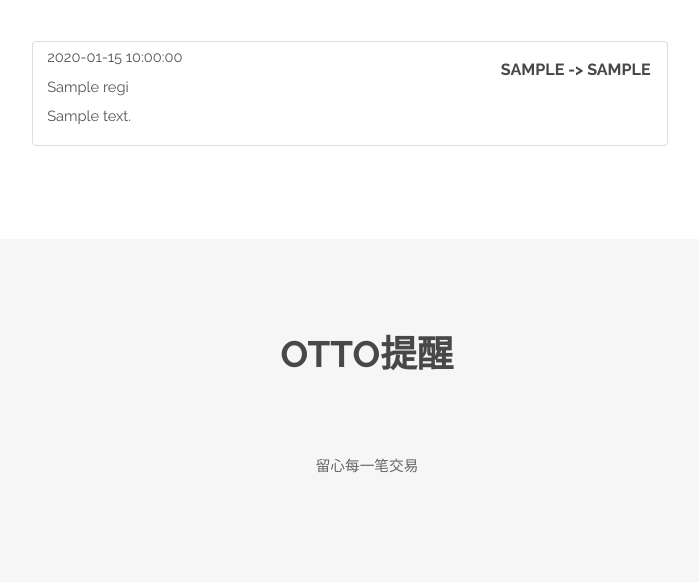
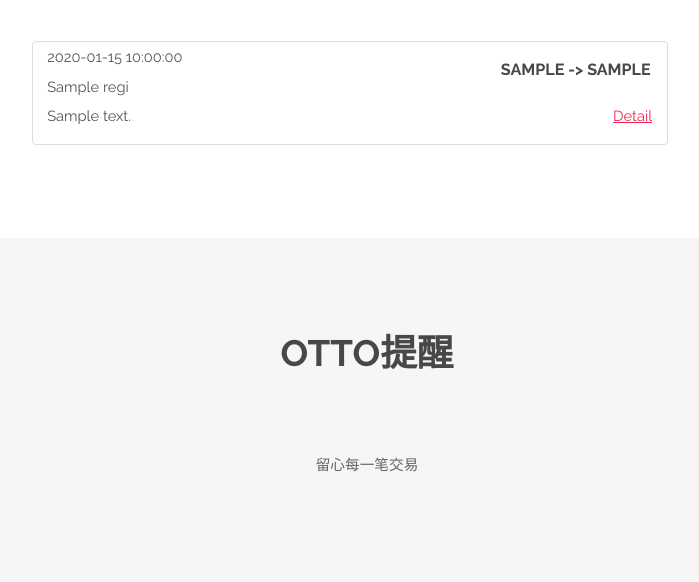
Before and after one commit to mymjack/Project-Alpha, a PHP site: page /index.php in a window 1280 px wide. Shown: the part 795-1377 px from the top of the page, without its empty margins (273-972 px from the left). Run offline with PHP 8.4, Linux system fonts and the light colour scheme; tables that the repository leaves empty or names only in its code hold one stand-in row (values such as "Sample post").

Commit message:
trimming description to 1 line
Also added after pseudo element with clickable text 'detail'

```diff
--- /dev/null
+++ b/assets/css/otto.css
@@ -0,0 +1,16 @@
+.oneline-desc{
+	overflow: hidden;
+	margin-right: 1em;
+	padding-right: 2em;
+	max-height: 28px;
+	position: relative;
+}
+	.oneline-desc::after {
+		content: 'Detail';
+		display: block;
+		position: absolute;
+		top: 0;
+		right: 0;
+		text-decoration: underline;
+	    color: #f32853;
+	}
--- a/index.php
+++ b/index.php
@@ -12,6 +12,7 @@
 	<meta charset="utf-8" />
 	<meta name="viewport" content="width=device-width, initial-scale=1" />
 	<link rel="stylesheet" href="assets/css/main.css" />
+	<link rel="stylesheet" href="assets/css/otto.css" />
 </head>
 <body class="landing">
 
@@ -132,7 +133,8 @@
 										$date = $row['traveldate'];
 										$arri = $row['arrivals'];
 										$des = $row['description'];
-											echo "<a href='pages/single.php?id_key=$id' class='display-content' style='text-decoration:none;'><h4>$dep -> $arri</h4>$date<br>$name<br>$des</a>";
+										echo "<a href='pages/single.php?id_key=$id' class='display-content' style='text-decoration:none;'><h4>$dep -> $arri</h4>$date<br>$name<br>
+										<div class='oneline-desc'>$des</div></a>";
 									}
 								} else {
 									echo "Oops, no data right now. Please come back later.";
--- a/pages/search.php
+++ b/pages/search.php
@@ -42,6 +42,7 @@
 	<meta charset="utf-8" />
 	<meta name="viewport" content="width=device-width, initial-scale=1" />
 	<link rel="stylesheet" href="../assets/css/main.css" />
+	<link rel="stylesheet" href="../assets/css/otto.css" />
 </head>
 <body>
 	<!-- Header -->
@@ -169,7 +170,8 @@
 									$arri = $row['arrivals'];
 									$des = $row['description'];
 									//echo "<a href='single.php?id_key=$id' class='display-content' style='text-decoration:none;'><br>$name<br>$dep -> $arri<br>$des</a>";
-										echo "<a href='single.php?id_key=$id' class='display-content' style='text-decoration:none;'><h4>$dep -> $arri</h4>$date<br>$name<br>$des</a>";
+									echo "<a href='single.php?id_key=$id' class='display-content' style='text-decoration:none;'><h4>$dep -> $arri</h4>$date<br>$name<br>
+									<div class='oneline-desc'>$des</div></a>";
 									}
 								//}
 							?>
```
Lines whose indentation alone changed are shown as unchanged.
